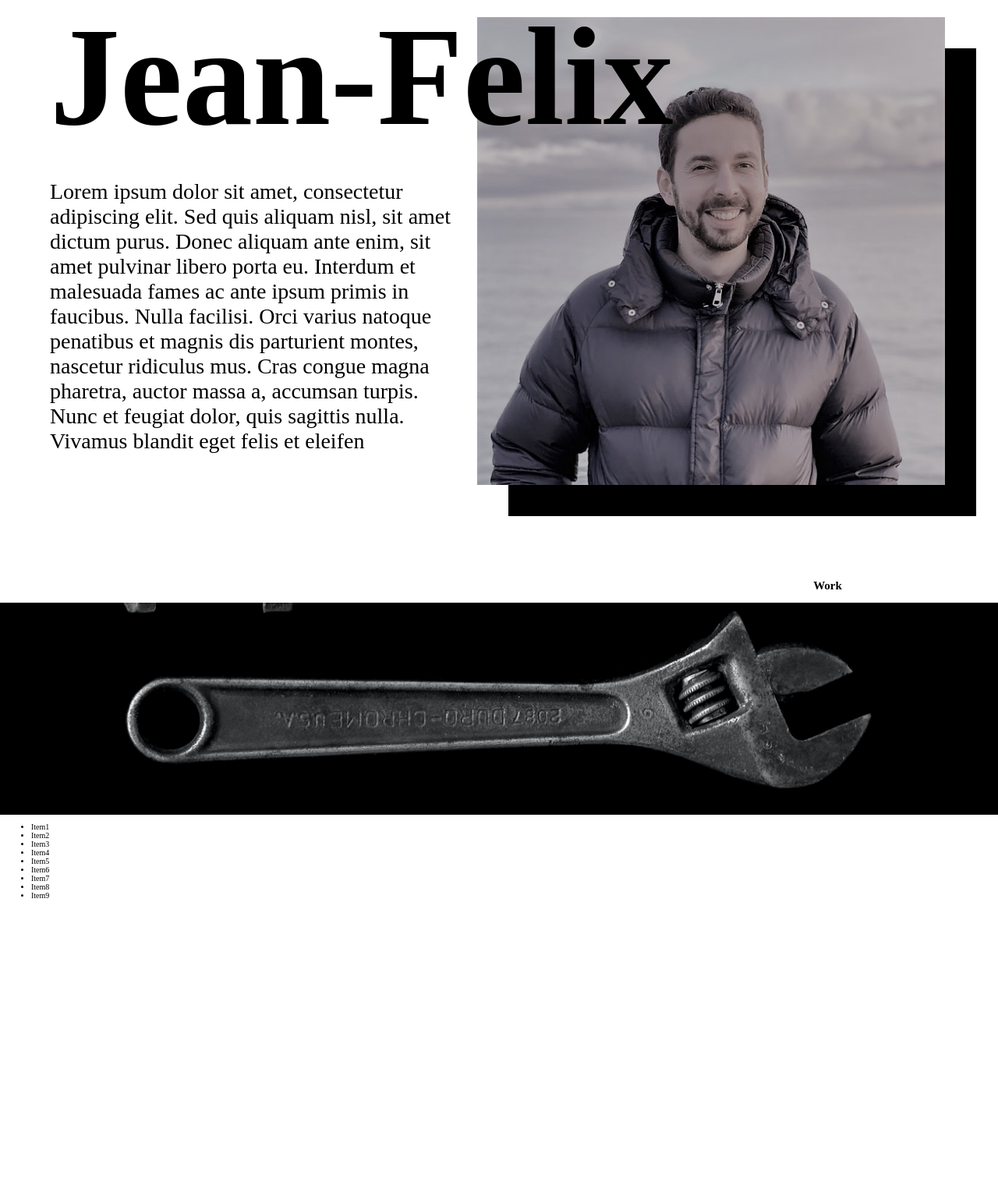
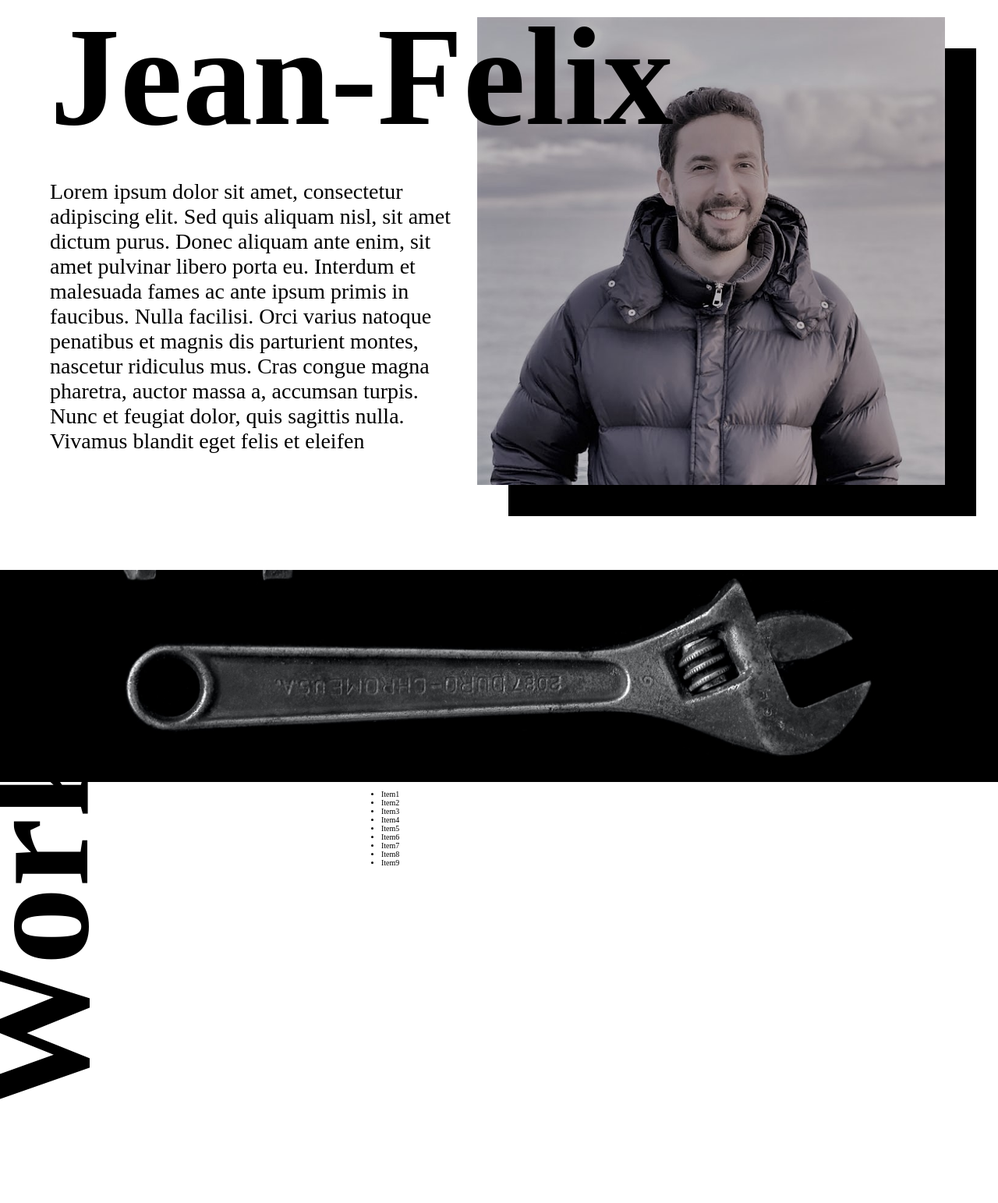
Before and after one commit to jmajurel/myWebsite, a PHP site: page / in a window 1280 px wide. Shown: the part 869-2412 px from the top of the page at 78% size. After the commit the page ends 2279 px from the top, so only its background shows below. Run offline with PHP 8.4, Linux system fonts and the light colour scheme; some web fonts are replaced.

Commit message:
working on third page

```diff
--- a/styles/work.css
+++ b/styles/work.css
@@ -18,10 +18,10 @@
     /*margin: 0 auto;*/
 }
 
-.work .content h2 {
+.work h2 {
     font-size: 20rem;
     width: fit-content;
-    transform: rotate(-90deg) translateY(-20rem) translateX(10rem);
+    transform: rotate(-90deg) translateY(-20rem) translateX(-4rem);
     float: left;
 }
 
```
